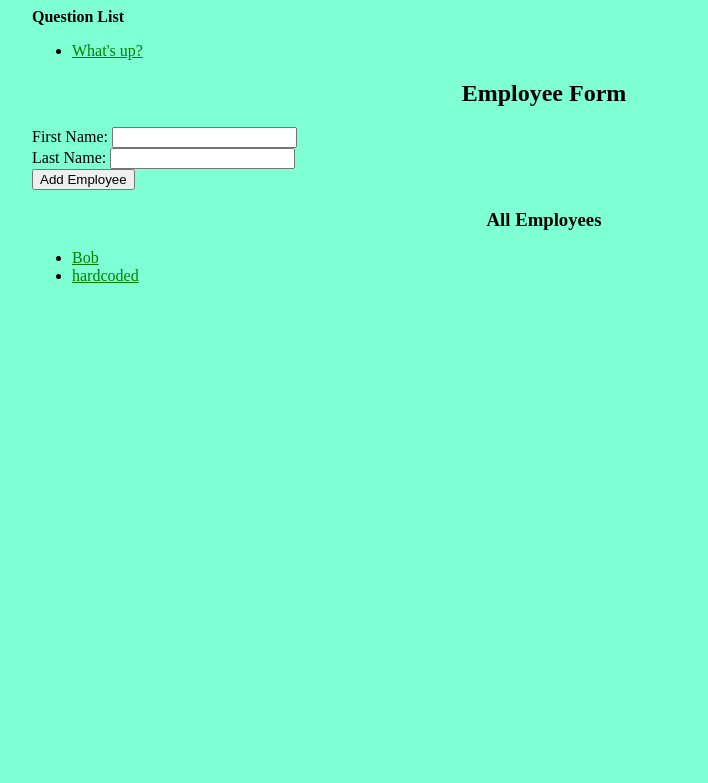
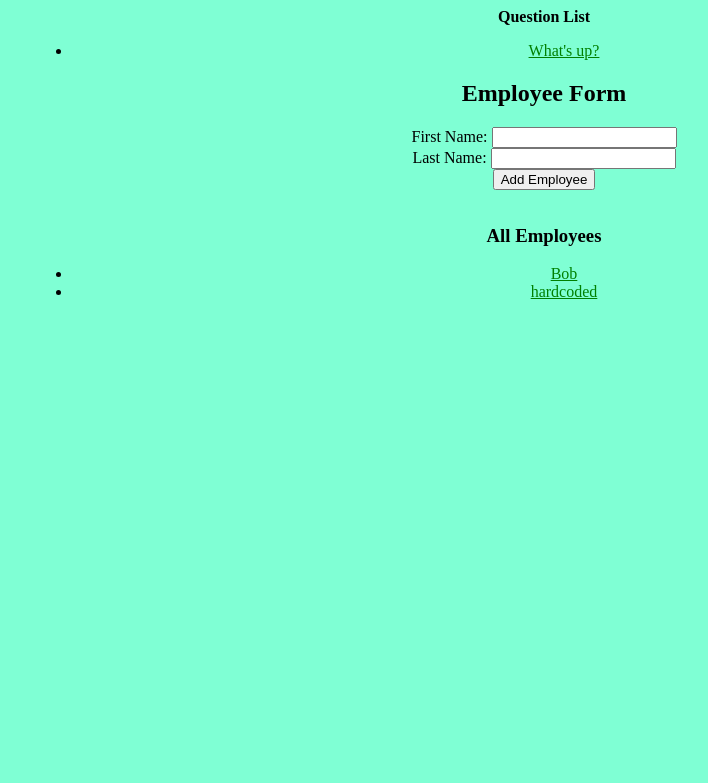
Before and after one commit to sph3765/mysite, a Django app: page / in a window 1280 px wide. Shown: the top 783 px of the page, without its empty margins (96-804 px from the left). Run offline with Django 3.2, Linux system fonts and the light colour scheme; data comes from the database, SQL or seed files in the repository.

Commit message:
added style

```diff
--- a/polls/static/polls/style.css
+++ b/polls/static/polls/style.css
@@ -3,6 +3,10 @@ body {
   margin-left:auto;
   margin-right:auto;
   background-color: aquamarine;
+  text-align: center;
+}
+form {
+  display: inline-block;
 }
 h1, h2, h3, p {
   text-align: center
```
